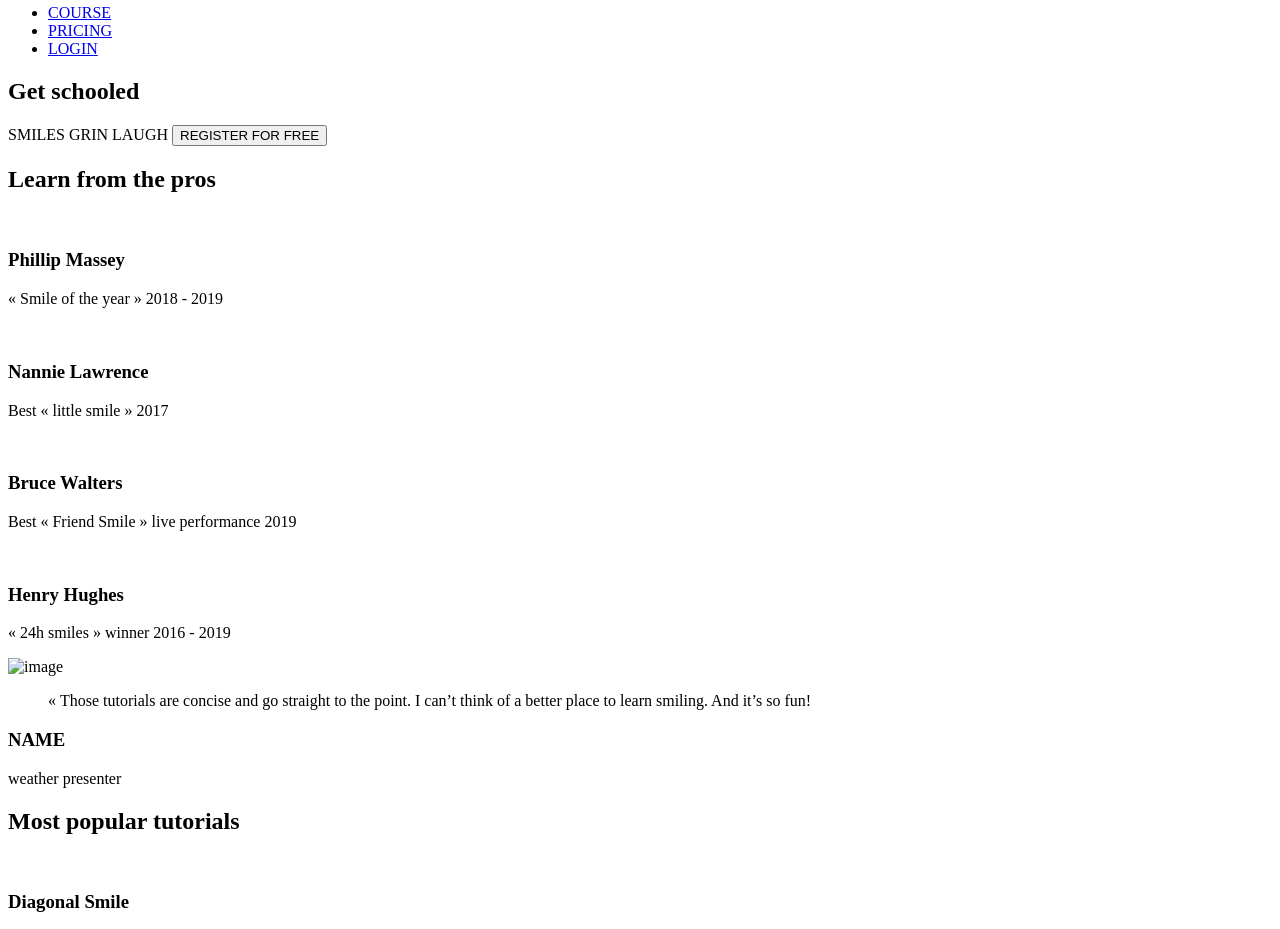
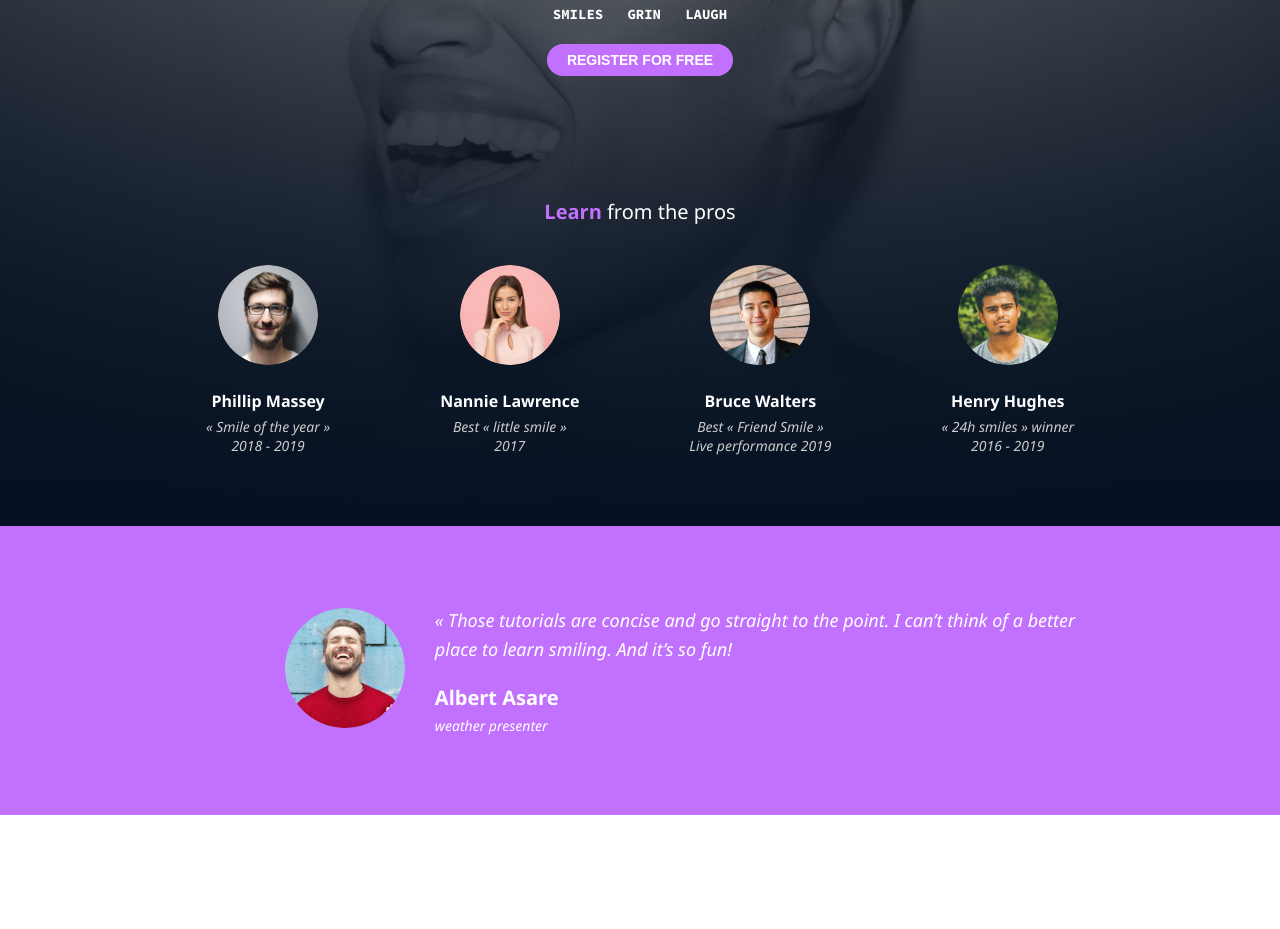
Before and after one commit to Klef29/alx_html_css, a plain HTML site: page index.html in a window 1280 px wide. Shown: the part 274-1203 px from the top of the page. Drawn offline with Linux system fonts and the light colour scheme.

Commit message:
added the header and testimonial sec

```diff
--- /dev/null
+++ b/css_advance/style.css
@@ -0,0 +1,168 @@
+/* Reset and Base */
+* {
+    margin: 0;
+    padding: 0;
+    box-sizing: border-box;
+}
+
+body {
+    font-family: 'Segoe UI', sans-serif;
+    color: #fff;
+}
+
+/* Hero Section */
+.hero {
+    background: linear-gradient(to top, #061223, rgba(35, 34, 34, 0.3)),
+        url('./Assests/Object.png') no-repeat center/cover;
+    height: 100vh;
+    position: relative;
+    color: #fff;
+    text-align: center;
+    display: flex;
+    flex-direction: column;
+    justify-content: space-between;
+    padding: 20px;
+}
+
+/* Header */
+.hero-header {
+  display: flex;
+  justify-content: space-between;
+  align-items: center;
+  padding: 0 80px; /* controls spacing from both sides */
+}
+
+
+.logo img {
+    margin-left: 40px;
+}
+
+.nav-links a {
+  color: #fff;
+  margin-left: 20px;
+  text-decoration: none;
+  font-weight: bold;
+  font-size: 14px;
+}
+
+/* Hero Content */
+.hero-content {
+    flex: 1;
+    display: flex;
+    flex-direction: column;
+    justify-content: center;
+    margin-top: 75px;
+}
+
+.hero-content h1 {
+    font-size: 60px;
+    margin-bottom: 20px;
+    font-family: "Source Code Pro", monospace;
+}
+
+.hero-tags span {
+    margin: 0 10px;
+    font-weight: bold;
+    font-size: 14px;
+    font-family: "Source Code Pro", monospace;
+}
+
+.register-btn {
+    background-color: #C271FF;
+    color: #fff;
+    padding: 8px 20px;
+    font-size: 14px;
+    border: none;
+    border-radius: 25px;
+    font-weight: bold;
+    cursor: pointer;
+    margin: 20px auto;
+    display: block;
+    width: fit-content;
+}
+
+/* Testimonials */
+.testimonials {
+    text-align: center;
+    padding: 50px 20px;
+    justify-content: space-between;
+}
+
+.testimonials h2 {
+    font-size: 20px;
+    margin-bottom: 40px;
+    font-weight: lighter;
+}
+
+.testimonials .purple {
+    color: #C271FF;
+    font-weight: bold;
+}
+
+.profiles {
+    display: flex;
+    flex-wrap: wrap;
+    justify-content: center;
+    gap: 110px;
+}
+
+.profile {
+    max-width: 200px;
+    text-align: center;
+}
+
+.profile img {
+    width: 100px;
+    height: 100px;
+    border-radius: 50%;
+    object-fit: cover;
+    margin-bottom: 10px;
+}
+
+.profile h3 {
+    font-size: 16px;
+    margin: 10px 0 5px;
+}
+
+.profile p {
+    font-size: 14px;
+    color: #ccc;
+    line-height: 1.4;
+}
+
+.presenter {
+  background-color: #C271FF;
+  color: white;
+  padding: 80px;
+  display: flex;
+  justify-content: center;
+  align-items: center;
+  gap: 30px;
+  text-align: left;
+}
+
+.presenter-img img {
+  width: 120px;
+  height: 120px;
+  border-radius: 50%;
+  object-fit: cover;
+  margin-left: 80px;
+}
+
+.presenter-txt blockquote {
+  font-size: 18px;
+  line-height: 1.6;
+  margin-bottom: 20px;
+  font-style: italic;
+}
+
+.presenter-txt h3 {
+  font-size: 20px;
+  font-weight: bold;
+  margin-bottom: 5px;
+}
+
+.presenter-txt p {
+  font-size: 14px;
+  font-style: italic;
+}
--- a/index.html
+++ b/index.html
@@ -1,16 +1,23 @@
 <!DOCTYPE html>
 <html lang="en">
+
 <head>
     <meta charset="UTF-8">
     <meta name="viewport" content="width=device-width, initial-scale=1.0">
     <script src="https://kit.fontawesome.com/4a2b055604.js" crossorigin="anonymous"></script>
+    <link href="https://fonts.googleapis.com/css2?family=Josefin+Sans:wght@400;700&display=swap" rel="stylesheet">
+    <link rel="preconnect" href="https://fonts.googleapis.com">
+    <link rel="preconnect" href="https://fonts.gstatic.com" crossorigin>
+    <link href="https://fonts.googleapis.com/css2?family=Source+Code+Pro:ital,wght@0,200..900;1,200..900&display=swap"
+        rel="stylesheet">
+    <link href="./css_advance/style.css" rel="stylesheet">
     <title>Document</title>
 </head>
+
 <body>
-    <header>
+    <!-- <header>
         <nav>
-            <img src="https://fakeimg.pl/250x250?text=Sample+Logo" alt="logo">
-
+            <img src="./css_advance/Assests/logo.png" alt="logo">
             <ul>
                 <li><a href="#">COURSE</a></li>
                 <li><a href="#">PRICING</a></li>
@@ -18,49 +25,64 @@
             </ul>
         </nav>
 
-    </header>
+    </header>-->
     <main>
-        <section>
-            <div>
+        <section class="hero">
+            <header class="hero-header">
+                <div class="logo"> <img src="./css_advance/Assests/logo.png" alt="logo"></div>
+                <nav class="nav-links">
+                    <a href="#">COURSES</a>
+                    <a href="#">PRICING</a>
+                    <a href="#">LOGIN</a>
+                </nav>
+            </header>
+
+            <div class="hero-content">
                 <h1>Get schooled</h1>
-                <span>SMILES</span>
-                <span>GRIN</span>
-                <span>LAUGH</span>
-                <button>REGISTER FOR FREE</button>
+                <div class="hero-tags">
+                    <span>SMILES</span>
+                    <span>GRIN</span>
+                    <span>LAUGH</span>
+                </div>
+                <button class="register-btn">REGISTER FOR FREE</button>
             </div>
-            <div>
-                <h2>Learn from the pros</h2>
-                <div>
-                    <div>
-                        <img src="./images/1 (3).png" alt="">
+
+
+            <!-- Testimonial Section -->
+            <section class="testimonials">
+                <h2><span class="purple">Learn</span> from the pros</h2>
+                <div class="profiles">
+                    <div class="profile">
+                        <img src="./css_advance/Assests/1.png" alt="">
                         <h3>Phillip Massey</h3>
-                        <p>« Smile of the year » 2018 - 2019</p>
+                        <p><em>« Smile of the year »<br>2018 - 2019</em></p>
                     </div>
-                    <div>
-                        <img src="./images/6.png" alt="">
+                    <div class="profile">
+                        <img src="./css_advance/Assests/3.png" alt="Nannie Lawrence" />
                         <h3>Nannie Lawrence</h3>
-                        <p>Best « little smile » 2017</p>
+                        <p><em>Best « little smile »<br>2017</em></p>
                     </div>
-                    <div>
-                        <img src="./images/7.png" alt="">
+                    <div class="profile">
+                        <img src="./css_advance/Assests/2.png" alt="Bruce Walters" />
                         <h3>Bruce Walters</h3>
-                        <p>Best « Friend Smile » live performance 2019</p>
+                        <p><em>Best « Friend Smile »<br>Live performance 2019</em></p>
                     </div>
-                    <div>
-                        <img src="./images/8.png" alt="">
+                    <div class="profile">
+                        <img src="./css_advance/Assests/4.png" alt="Henry Hughes" />
                         <h3>Henry Hughes</h3>
-                        <p>« 24h smiles » winner 2016 - 2019</p>
+                        <p><em>« 24h smiles » winner<br>2016 - 2019</em></p>
                     </div>
                 </div>
+            </section>
+        </section>
+        <section class="presenter">
+            <div class="presenter-img">
+                <img src="./css_advance/Assests/5.png" alt="image">
             </div>
-        </section>
-        <section>
-            <div>
-                <img src="./images/Bitmap.png" alt="image">
-            </div>
-            <div>
-                <blockquote>« Those tutorials are concise and go straight to the point. I can’t think of a better place to learn smiling. And it’s so fun!</blockquote>
-                <h3>NAME</h3>
+            <div class="presenter-txt">
+                <blockquote>« Those tutorials are concise and go straight to the point. I can’t think of a better <br> place
+                    to learn smiling. And it’s so fun!</blockquote>
+                <h3>Albert Asare</h3>
                 <P>weather presenter</P>
             </div>
         </section>
@@ -138,7 +160,7 @@
         <section>
             <h2>Free membership</h2>
             <div>
-                <img src="./images/smile.svg" alt="">
+                <img src="./css_advance/Assests/logo.png" alt="">
                 <h3>Lorem Ipsum</h3>
                 <p>Lorem ipsum dolor sit amet, consectetur adipiscing elit.</p>
             </div>
@@ -167,14 +189,22 @@
                         <h3>How does this work?</h3>
                     </div>
                     <div>
-                        Lorem ipsum dolor sit amet, consectetur adipiscing elit, sed do eiusmod tempor incididunt ut labore et dolore magna aliqua. Ut enim ad minim veniam, quis nostrud exercitation ullamco laboris nisi ut aliquip ex ea commodo consequat. Duis aute irure dolor in reprehenderit in voluptate velit esse cillum dolore eu fugiat nulla pariatur. Excepteur sint occaecat cupidatat non proident, sunt in culpa qui officia deserunt mollit anim id est laborum.
+                        Lorem ipsum dolor sit amet, consectetur adipiscing elit, sed do eiusmod tempor incididunt ut
+                        labore et dolore magna aliqua. Ut enim ad minim veniam, quis nostrud exercitation ullamco
+                        laboris nisi ut aliquip ex ea commodo consequat. Duis aute irure dolor in reprehenderit in
+                        voluptate velit esse cillum dolore eu fugiat nulla pariatur. Excepteur sint occaecat cupidatat
+                        non proident, sunt in culpa qui officia deserunt mollit anim id est laborum.
                     </div>
 
                     <div>
                         <h3>How does this work?</h3>
                     </div>
                     <div>
-                        Lorem ipsum dolor sit amet, consectetur adipiscing elit, sed do eiusmod tempor incididunt ut labore et dolore magna aliqua. Ut enim ad minim veniam, quis nostrud exercitation ullamco laboris nisi ut aliquip ex ea commodo consequat. Duis aute irure dolor in reprehenderit in voluptate velit esse cillum dolore eu fugiat nulla pariatur. Excepteur sint occaecat cupidatat non proident, sunt in culpa qui officia deserunt mollit anim id est laborum.
+                        Lorem ipsum dolor sit amet, consectetur adipiscing elit, sed do eiusmod tempor incididunt ut
+                        labore et dolore magna aliqua. Ut enim ad minim veniam, quis nostrud exercitation ullamco
+                        laboris nisi ut aliquip ex ea commodo consequat. Duis aute irure dolor in reprehenderit in
+                        voluptate velit esse cillum dolore eu fugiat nulla pariatur. Excepteur sint occaecat cupidatat
+                        non proident, sunt in culpa qui officia deserunt mollit anim id est laborum.
                     </div>
                 </div>
                 <div>
@@ -182,13 +212,21 @@
                         <h3>How does this work?</h3>
                     </div>
                     <div>
-                        Lorem ipsum dolor sit amet, consectetur adipiscing elit, sed do eiusmod tempor incididunt ut labore et dolore magna aliqua. Ut enim ad minim veniam, quis nostrud exercitation ullamco laboris nisi ut aliquip ex ea commodo consequat. Duis aute irure dolor in reprehenderit in voluptate velit esse cillum dolore eu fugiat nulla pariatur. Excepteur sint occaecat cupidatat non proident, sunt in culpa qui officia deserunt mollit anim id est laborum.
+                        Lorem ipsum dolor sit amet, consectetur adipiscing elit, sed do eiusmod tempor incididunt ut
+                        labore et dolore magna aliqua. Ut enim ad minim veniam, quis nostrud exercitation ullamco
+                        laboris nisi ut aliquip ex ea commodo consequat. Duis aute irure dolor in reprehenderit in
+                        voluptate velit esse cillum dolore eu fugiat nulla pariatur. Excepteur sint occaecat cupidatat
+                        non proident, sunt in culpa qui officia deserunt mollit anim id est laborum.
                     </div>
                     <div>
                         <h3>How does this work?</h3>
                     </div>
                     <div>
-                        Lorem ipsum dolor sit amet, consectetur adipiscing elit, sed do eiusmod tempor incididunt ut labore et dolore magna aliqua. Ut enim ad minim veniam, quis nostrud exercitation ullamco laboris nisi ut aliquip ex ea commodo consequat. Duis aute irure dolor in reprehenderit in voluptate velit esse cillum dolore eu fugiat nulla pariatur. Excepteur sint occaecat cupidatat non proident, sunt in culpa qui officia deserunt mollit anim id est laborum.
+                        Lorem ipsum dolor sit amet, consectetur adipiscing elit, sed do eiusmod tempor incididunt ut
+                        labore et dolore magna aliqua. Ut enim ad minim veniam, quis nostrud exercitation ullamco
+                        laboris nisi ut aliquip ex ea commodo consequat. Duis aute irure dolor in reprehenderit in
+                        voluptate velit esse cillum dolore eu fugiat nulla pariatur. Excepteur sint occaecat cupidatat
+                        non proident, sunt in culpa qui officia deserunt mollit anim id est laborum.
                     </div>
                 </div>
             </div>
@@ -197,7 +235,7 @@
     <footer>
         <section>
             <div>
-                <img src="https://fakeimg.pl/250x250?text=Sample+Logo" alt="logo">
+                <img src="./css_advance/Assests/logo.png" alt="logo">
                 <div>
                     <i class="fa-brands fa-facebook"></i>
                     <i class="fa-brands fa-twitter"></i>
@@ -208,4 +246,5 @@
         </section>
     </footer>
 </body>
+
 </html>
```
